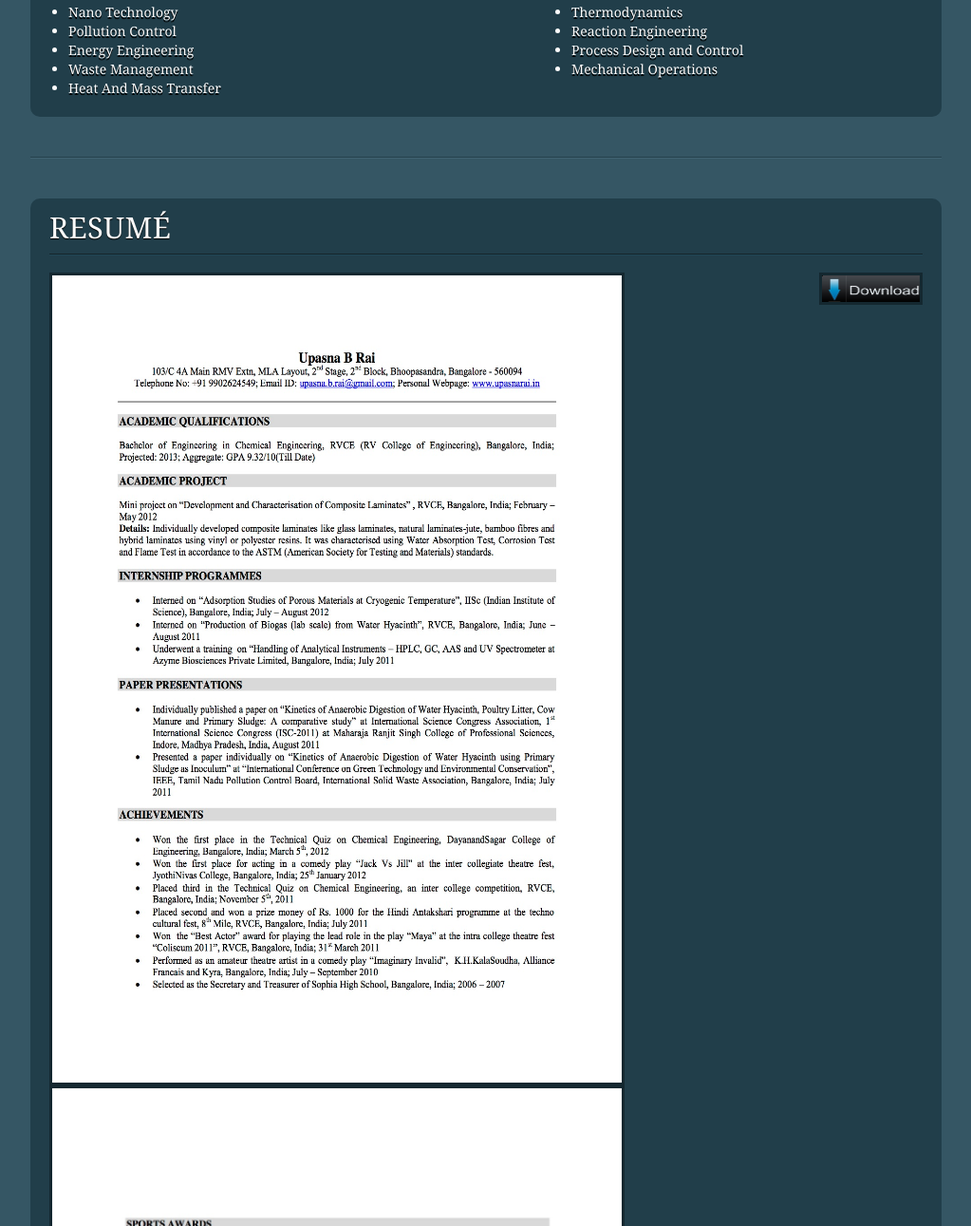
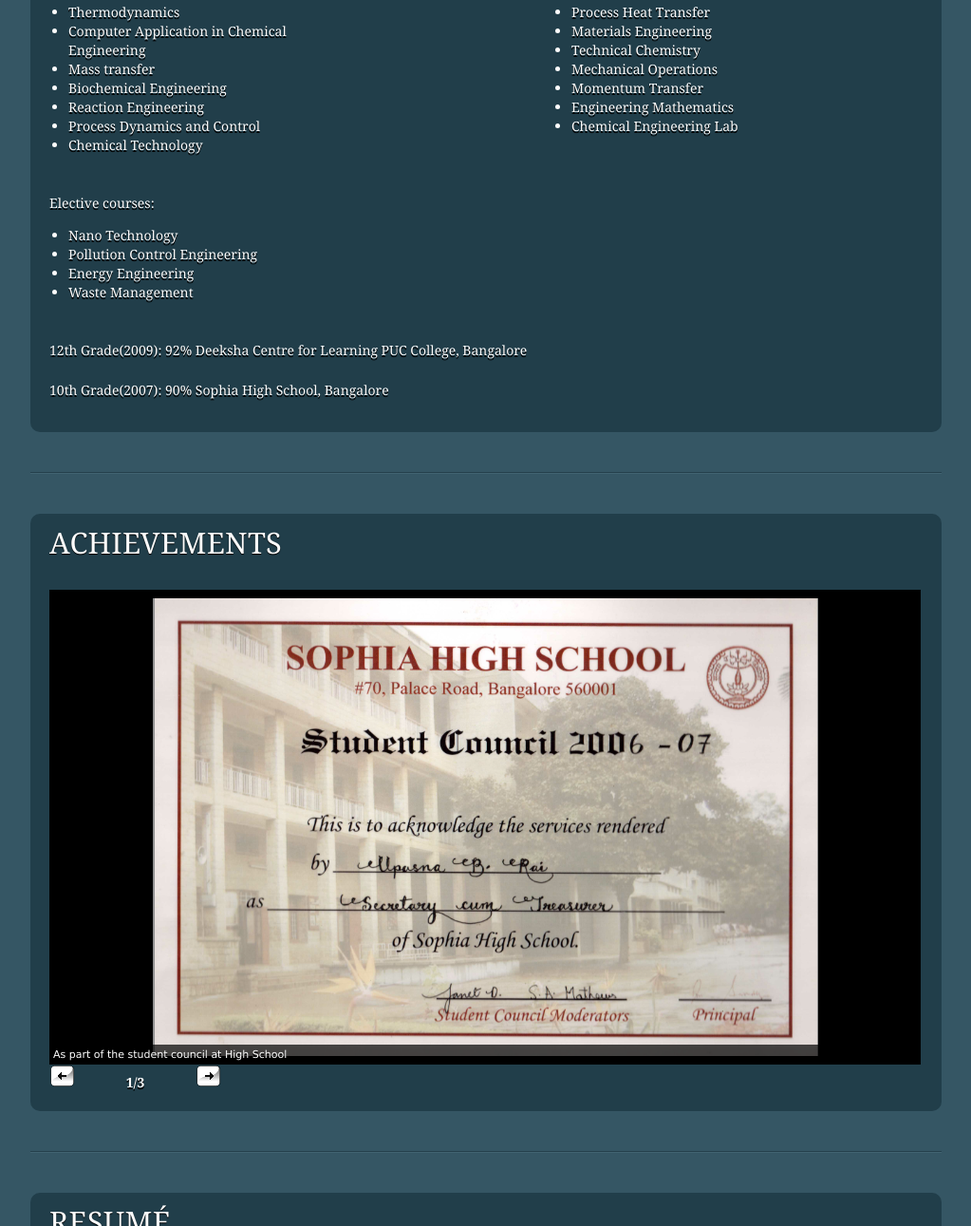
Before and after one commit to upasna/upasna.github.com, a plain HTML site: page index.html in a window 1280 px wide. Shown: the part 1509-2800 px from the top of the page at 95% size, without its empty margins (128-1151 px from the left). Drawn offline with nearby package versions, Linux system fonts and the light colour scheme.

Commit message:
Pictures Added

```diff
--- /dev/null
+++ b/fadeslideshow.js
@@ -0,0 +1,264 @@
+/* Ultimate Fade-in slideshow (v2.4)
+* Last updated: May 24th, 2010. This notice must stay intact for usage
+* Author: Dynamic Drive at http://www.dynamicdrive.com/
+* Visit http://www.dynamicdrive.com/ for full source code
+*/
+
+//Oct 6th, 09' (v2.1): Adds option to randomize display order of images, via new option displaymode.randomize
+//May 24th, 10' (v2.4): Adds new "peakaboo" option to "descreveal" setting. oninit and onslide event handlers added.
+
+var fadeSlideShow_descpanel={
+	controls: [['x.png',7,7], ['restore.png',10,11], ['loading.gif',54,55]], //full URL and dimensions of close, restore, and loading images
+	fontStyle: 'normal 11px Verdana', //font style for text descriptions
+	slidespeed: 200 //speed of description panel animation (in millisec)
+}
+
+//No need to edit beyond here...
+
+jQuery.noConflict()
+
+function fadeSlideShow(settingarg){
+	this.setting=settingarg
+	settingarg=null
+	var setting=this.setting
+	setting.fadeduration=setting.fadeduration? parseInt(setting.fadeduration) : 500
+	setting.curimage=(setting.persist)? fadeSlideShow.routines.getCookie("gallery-"+setting.wrapperid) : 0
+	setting.curimage=setting.curimage || 0 //account for curimage being null if cookie is empty
+	setting.currentstep=0 //keep track of # of slides slideshow has gone through (applicable in displaymode='auto' only)
+	setting.totalsteps=setting.imagearray.length*(setting.displaymode.cycles>0? setting.displaymode.cycles : Infinity) //Total steps limit (applicable in displaymode='auto' only w/ cycles>0)
+	setting.fglayer=0, setting.bglayer=1 //index of active and background layer (switches after each change of slide)
+	setting.oninit=setting.oninit || function(){}
+	setting.onslide=setting.onslide || function(){}
+	if (setting.displaymode.randomize) //randomly shuffle order of images?
+		setting.imagearray.sort(function() {return 0.5 - Math.random()})
+	var preloadimages=[] //preload images
+	setting.longestdesc="" //get longest description of all slides. If no desciptions defined, variable contains ""
+	for (var i=0; i<setting.imagearray.length; i++){ //preload images
+		preloadimages[i]=new Image()
+		preloadimages[i].src=setting.imagearray[i][0]
+		if (setting.imagearray[i][3] && setting.imagearray[i][3].length>setting.longestdesc.length)
+			setting.longestdesc=setting.imagearray[i][3]
+	}
+	var closebutt=fadeSlideShow_descpanel.controls[0] //add close button to "desc" panel if descreveal="always"
+	setting.closebutton=(setting.descreveal=="always")? '<img class="close" src="'+closebutt[0]+'" style="float:right;cursor:hand;cursor:pointer;width:'+closebutt[1]+'px;height:'+closebutt[2]+'px;margin-left:2px" title="Hide Description" />' : ''
+	var slideshow=this
+	jQuery(document).ready(function($){ //fire on DOM ready
+		var setting=slideshow.setting
+		var fullhtml=fadeSlideShow.routines.getFullHTML(setting.imagearray) //get full HTML of entire slideshow
+		setting.$wrapperdiv=$('#'+setting.wrapperid).css({position:'relative', visibility:'visible', background:'black', overflow:'hidden', width:setting.dimensions[0], height:setting.dimensions[1]}).empty() //main slideshow DIV
+		if (setting.$wrapperdiv.length==0){ //if no wrapper DIV found
+			alert("Error: DIV with ID \""+setting.wrapperid+"\" not found on page.")
+			return
+		}
+		setting.$gallerylayers=$('<div class="gallerylayer"></div><div class="gallerylayer"></div>') //two stacked DIVs to display the actual slide
+			.css({position:'absolute', left:0, top:0, width:'100%', height:'100%', background:'black'})
+			.appendTo(setting.$wrapperdiv)
+		var $loadingimg=$('<img src="'+fadeSlideShow_descpanel.controls[2][0]+'" style="position:absolute;width:'+fadeSlideShow_descpanel.controls[2][1]+';height:'+fadeSlideShow_descpanel.controls[2][2]+'" />')
+			.css({left:setting.dimensions[0]/2-fadeSlideShow_descpanel.controls[2][1]/2, top:setting.dimensions[1]/2-fadeSlideShow_descpanel.controls[2][2]}) //center loading gif
+			.appendTo(setting.$wrapperdiv)
+		var $curimage=setting.$gallerylayers.html(fullhtml).find('img').hide().eq(setting.curimage) //prefill both layers with entire slideshow content, hide all images, and return current image
+		if (setting.longestdesc!="" && setting.descreveal!="none"){ //if at least one slide contains a description (versus feature is enabled but no descriptions defined) and descreveal not explicitly disabled
+			fadeSlideShow.routines.adddescpanel($, setting)
+			if (setting.descreveal=="always"){ //position desc panel so it's visible to begin with
+				setting.$descpanel.css({top:setting.dimensions[1]-setting.panelheight})
+				setting.$descinner.click(function(e){ //asign click behavior to "close" icon
+					if (e.target.className=="close"){
+						slideshow.showhidedescpanel('hide')
+					}
+				})
+				setting.$restorebutton.click(function(e){ //asign click behavior to "restore" icon
+					slideshow.showhidedescpanel('show')
+					$(this).css({visibility:'hidden'})
+				})
+			}
+			else if (setting.descreveal=="ondemand"){ //display desc panel on demand (mouseover)
+				setting.$wrapperdiv.bind('mouseenter', function(){slideshow.showhidedescpanel('show')})
+				setting.$wrapperdiv.bind('mouseleave', function(){slideshow.showhidedescpanel('hide')})
+			}
+		}
+		setting.$wrapperdiv.bind('mouseenter', function(){setting.ismouseover=true}) //pause slideshow mouseover
+		setting.$wrapperdiv.bind('mouseleave', function(){setting.ismouseover=false})
+		if ($curimage.get(0).complete){ //accounf for IE not firing image.onload
+			$loadingimg.hide()
+			slideshow.paginateinit($)
+			slideshow.showslide(setting.curimage)
+		}
+		else{ //initialize slideshow when first image has fully loaded
+			$loadingimg.hide()
+			slideshow.paginateinit($)
+			$curimage.bind('load', function(){slideshow.showslide(setting.curimage)})
+		}
+		setting.oninit.call(slideshow) //trigger oninit() event
+		$(window).bind('unload', function(){ //clean up and persist
+			if (slideshow.setting.persist) //remember last shown image's index
+				fadeSlideShow.routines.setCookie("gallery-"+setting.wrapperid, setting.curimage)
+			jQuery.each(slideshow.setting, function(k){
+				if (slideshow.setting[k] instanceof Array){
+					for (var i=0; i<slideshow.setting[k].length; i++){
+						if (slideshow.setting[k][i].tagName=="DIV") //catches 2 gallerylayer divs, gallerystatus div
+							slideshow.setting[k][i].innerHTML=null
+						slideshow.setting[k][i]=null
+					}
+				}
+			})
+			slideshow=slideshow.setting=null
+		})
+	})
+}
+
+fadeSlideShow.prototype={
+
+	navigate:function(keyword){
+		var setting=this.setting
+		clearTimeout(setting.playtimer)
+		if (setting.displaymode.type=="auto"){ //in auto mode
+			setting.displaymode.type="manual" //switch to "manual" mode when nav buttons are clicked on
+			setting.displaymode.wraparound=true //set wraparound option to true
+		}
+		if (!isNaN(parseInt(keyword))){ //go to specific slide?
+			this.showslide(parseInt(keyword))
+		}
+		else if (/(prev)|(next)/i.test(keyword)){ //go back or forth inside slide?
+			this.showslide(keyword.toLowerCase())
+		}
+	},
+
+	showslide:function(keyword){
+		var slideshow=this
+		var setting=slideshow.setting
+		if (setting.displaymode.type=="auto" && setting.ismouseover && setting.currentstep<=setting.totalsteps){ //if slideshow in autoplay mode and mouse is over it, pause it
+			setting.playtimer=setTimeout(function(){slideshow.showslide('next')}, setting.displaymode.pause)
+			return
+		}
+		var totalimages=setting.imagearray.length
+		var imgindex=(keyword=="next")? (setting.curimage<totalimages-1? setting.curimage+1 : 0)
+			: (keyword=="prev")? (setting.curimage>0? setting.curimage-1 : totalimages-1)
+			: Math.min(keyword, totalimages-1)
+		var $slideimage=setting.$gallerylayers.eq(setting.bglayer).find('img').hide().eq(imgindex).show() //hide all images except current one
+		var imgdimensions=[$slideimage.width(), $slideimage.height()] //center align image
+		$slideimage.css({marginLeft: (imgdimensions[0]>0 && imgdimensions[0]<setting.dimensions[0])? setting.dimensions[0]/2-imgdimensions[0]/2 : 0})
+		$slideimage.css({marginTop: (imgdimensions[1]>0 && imgdimensions[1]<setting.dimensions[1])? setting.dimensions[1]/2-imgdimensions[1]/2 : 0})
+		if (setting.descreveal=="peekaboo" && setting.longestdesc!=""){ //if descreveal is set to "peekaboo", make sure description panel is hidden before next slide is shown
+			clearTimeout(setting.hidedesctimer) //clear hide desc panel timer
+			slideshow.showhidedescpanel('hide', 0) //and hide it immediately
+		}
+		setting.$gallerylayers.eq(setting.bglayer).css({zIndex:1000, opacity:0}) //background layer becomes foreground
+			.stop().css({opacity:0}).animate({opacity:1}, setting.fadeduration, function(){ //Callback function after fade animation is complete:
+				clearTimeout(setting.playtimer)
+				try{
+					setting.onslide.call(slideshow, setting.$gallerylayers.eq(setting.fglayer).get(0), setting.curimage)
+				}catch(e){
+					alert("Fade In Slideshow error: An error has occured somwhere in your code attached to the \"onslide\" event: "+e)
+				}
+				if (setting.descreveal=="peekaboo" && setting.longestdesc!=""){
+					slideshow.showhidedescpanel('show')
+					setting.hidedesctimer=setTimeout(function(){slideshow.showhidedescpanel('hide')}, setting.displaymode.pause-fadeSlideShow_descpanel.slidespeed)
+				}
+				setting.currentstep+=1
+				if (setting.displaymode.type=="auto"){
+					if (setting.currentstep<=setting.totalsteps || setting.displaymode.cycles==0)
+						setting.playtimer=setTimeout(function(){slideshow.showslide('next')}, setting.displaymode.pause)
+				}
+			}) //end callback function
+		setting.$gallerylayers.eq(setting.fglayer).css({zIndex:999}) //foreground layer becomes background
+		setting.fglayer=setting.bglayer
+		setting.bglayer=(setting.bglayer==0)? 1 : 0
+		setting.curimage=imgindex
+		if (setting.$descpanel){
+			setting.$descpanel.css({visibility:(setting.imagearray[imgindex][3])? 'visible' : 'hidden'})
+			if (setting.imagearray[imgindex][3]) //if this slide contains a description
+				setting.$descinner.empty().html(setting.closebutton + setting.imagearray[imgindex][3])
+		}
+		if (setting.displaymode.type=="manual" && !setting.displaymode.wraparound){
+			this.paginatecontrol()
+		}
+		if (setting.$status) //if status container defined
+			setting.$status.html(setting.curimage+1 + "/" + totalimages)
+	},
+
+	showhidedescpanel:function(state, animateduration){
+		var setting=this.setting
+		var endpoint=(state=="show")? setting.dimensions[1]-setting.panelheight : this.setting.dimensions[1]
+		setting.$descpanel.stop().animate({top:endpoint}, (typeof animateduration!="undefined"? animateduration : fadeSlideShow_descpanel.slidespeed), function(){
+			if (setting.descreveal=="always" && state=="hide")
+				setting.$restorebutton.css({visibility:'visible'}) //show restore button
+		})
+	},
+
+	paginateinit:function($){
+		var slideshow=this
+		var setting=this.setting
+		if (setting.togglerid){ //if toggler div defined
+			setting.$togglerdiv=$("#"+setting.togglerid)
+			setting.$prev=setting.$togglerdiv.find('.prev').data('action', 'prev')
+			setting.$next=setting.$togglerdiv.find('.next').data('action', 'next')
+			setting.$prev.add(setting.$next).click(function(e){ //assign click behavior to prev and next controls
+				var $target=$(this)
+				slideshow.navigate($target.data('action'))
+				e.preventDefault()
+			})
+			setting.$status=setting.$togglerdiv.find('.status')
+		}
+	},
+
+	paginatecontrol:function(){
+		var setting=this.setting
+			setting.$prev.css({opacity:(setting.curimage==0)? 0.4 : 1}).data('action', (setting.curimage==0)? 'none' : 'prev')
+			setting.$next.css({opacity:(setting.curimage==setting.imagearray.length-1)? 0.4 : 1}).data('action', (setting.curimage==setting.imagearray.length-1)? 'none' : 'next')
+			if (document.documentMode==8){ //in IE8 standards mode, apply opacity to inner image of link
+				setting.$prev.find('img:eq(0)').css({opacity:(setting.curimage==0)? 0.4 : 1})
+				setting.$next.find('img:eq(0)').css({opacity:(setting.curimage==setting.imagearray.length-1)? 0.4 : 1})
+			}
+	}
+
+
+}
+
+fadeSlideShow.routines={
+
+	getSlideHTML:function(imgelement){
+		var layerHTML=(imgelement[1])? '<a href="'+imgelement[1]+'" target="'+imgelement[2]+'">\n' : '' //hyperlink slide?
+		layerHTML+='<img src="'+imgelement[0]+'" style="border-width:0;" />\n'
+		layerHTML+=(imgelement[1])? '</a>\n' : ''
+		return layerHTML //return HTML for this layer
+	},
+
+	getFullHTML:function(imagearray){
+		var preloadhtml=''
+		for (var i=0; i<imagearray.length; i++)
+			preloadhtml+=this.getSlideHTML(imagearray[i])
+		return preloadhtml
+	},
+
+	adddescpanel:function($, setting){
+		setting.$descpanel=$('<div class="fadeslidedescdiv"></div>')
+			.css({position:'absolute', visibility:'hidden', width:'100%', left:0, top:setting.dimensions[1], font:fadeSlideShow_descpanel.fontStyle, zIndex:'1001'})
+			.appendTo(setting.$wrapperdiv)
+		$('<div class="descpanelbg"></div><div class="descpanelfg"></div>') //create inner nav panel DIVs
+			.css({position:'absolute', left:0, top:0, width:setting.$descpanel.width()-8, padding:'4px'})
+			.eq(0).css({background:'black', opacity:0.7}).end() //"descpanelbg" div
+			.eq(1).css({color:'white'}).html(setting.closebutton + setting.longestdesc).end() //"descpanelfg" div
+			.appendTo(setting.$descpanel)
+		setting.$descinner=setting.$descpanel.find('div.descpanelfg')
+		setting.panelheight=setting.$descinner.outerHeight()
+		setting.$descpanel.css({height:setting.panelheight}).find('div').css({height:'100%'})
+		if (setting.descreveal=="always"){ //create restore button
+			setting.$restorebutton=$('<img class="restore" title="Restore Description" src="' + fadeSlideShow_descpanel.controls[1][0] +'" style="position:absolute;visibility:hidden;right:0;bottom:0;z-index:1002;width:'+fadeSlideShow_descpanel.controls[1][1]+'px;height:'+fadeSlideShow_descpanel.controls[1][2]+'px;cursor:pointer;cursor:hand" />')
+				.appendTo(setting.$wrapperdiv)
+
+
+		}
+	},
+
+
+	getCookie:function(Name){
+		var re=new RegExp(Name+"=[^;]+", "i"); //construct RE to search for target name/value pair
+		if (document.cookie.match(re)) //if cookie found
+			return document.cookie.match(re)[0].split("=")[1] //return its value
+		return null
+	},
+
+	setCookie:function(name, value){
+		document.cookie = name+"=" + value + ";path=/"
+	}
+}
--- a/index.html
+++ b/index.html
@@ -32,6 +32,37 @@
 
 
         <![endif]-->
+        <script type="text/javascript" src="http://ajax.googleapis.com/ajax/libs/jquery/1.4.2/jquery.min.js"></script>
+
+        <script type="text/javascript" src="fadeslideshow.js">
+
+            /***********************************************
+             * Ultimate Fade In Slideshow v2.0- (c) Dynamic Drive DHTML code library (www.dynamicdrive.com)
+             * This notice MUST stay intact for legal use
+             * Visit Dynamic Drive at http://www.dynamicdrive.com/ for this script and 100s more
+             ***********************************************/
+
+            </script>
+
+        <script type="text/javascript">
+
+            var mygallery=new fadeSlideShow({
+                                            wrapperid: "fadeshow1", //ID of blank DIV on page to house Slideshow
+                                            dimensions: [918, 500], //width/height of gallery in pixels. Should reflect dimensions of largest image
+                                            imagearray: [
+                                                         ["images/Certificate_Sophia.png", "", "", "As part of the student council at High School"],
+                                                         ["images/Imaginary4.png","","","Part of the play Imaginary Invalid at Bangalore"],
+                                                         ["images/Basketball.png", "", "", "Basketball Winners 2012 at MIT, Manipal tournament; Basketball Champions 2011 at MSRIT tournament; Basketball Winners at PESIT Sports fest 2009"]//<--no trailing comma after very last image element!
+                                                         ],
+                                            displaymode: {type:'auto', pause:5000, cycles:0, wraparound:false},
+                                            persist: false, //remember last viewed slide and recall within same session?
+                                            fadeduration: 1000, //transition duration (milliseconds)
+                                            descreveal: "peekaboo",
+                                            togglerid: "slideshowtoggler"
+                                            })
+
+
+                       </script>
 
     </head>
 
@@ -50,7 +81,8 @@
                         <li><a href="#article1">About me</a></li>
                         <li><a href="#article2">Research</a></li>
                         <li><a href="#article3">Academics</a></li>
-                        <li><a href="#article4">Resumé</a></li>
+                        <li><a href="#article4">Achievements</a></li>
+                        <li><a href="#article5">Resumé</a></li>
 
                     </ul>
                 </div>
@@ -71,7 +103,7 @@
                     <div class="articleBody clear">
 
                     	<div class="figure"> <!-- The figure tag marks data (usually an image) that is part of the article -->
-	                    	<img src="images/pic.jpg" width="350" height="370" alt=""/>
+	                    	<img src="images/pic1.png" width="350" height="370" alt=""/>
                         </div>
 
                         <p>I'm a final year Undergraduate student of Chemical Engineering at RVCE, Bangalore. I have a strong inclination towards research in Renewable Energy and Environmental Engineering.<br/><br/> Academics aside, I love sports, especially basketball. I have been on the atheletics team in high school and basketball team in high school as well as at RVCE. <br/> I love acting too and have been a part of many plays and theatrical dramas. </p>
@@ -123,7 +155,7 @@
 
                         <p> CGPA(after 6 semesters): &nbsp;9.32<br/>2nd in my Chemical Engineering Class at RVCE. <br/><br/>
 
-                        Chemical Engineering Courses:<br/></p>
+                        Chemical Engineering courses:<br/></p>
                         <div id ="wrapper">
 
                             <!-- Create a single div to hold everything -->
@@ -131,21 +163,27 @@
 
                                     <div id="bulletwidth" class="leftbullet">
                                         <ul>
-                                            <li>Nano Technology</li>
-                                            <li>Pollution Control</li>
-                                            <li>Energy Engineering</li>
-                                            <li>Waste Management</li>
-                                            <li>Heat And Mass Transfer</li>
+                                            <li>Thermodynamics</li>
+                                            <li>Computer Application in Chemical Engineering</li>
+                                            <li>Mass transfer</li>
+                                            <li>Biochemical Engineering</li>
+                                            <li>Reaction Engineering</li>
+                                            <li>Process Dynamics and Control</li>
+                                            <li>Chemical Technology</li>
+
                                         </ul>
                                     </div>
 
 
                                     <div id="bulletwidth" class="rightbullet">
                                         <ul>
-                                            <li>Thermodynamics</li>
-                                            <li>Reaction Engineering</li>
-                                            <li>Process Design and Control</li>
+                                            <li>Process Heat Transfer</li>
+                                            <li>Materials Engineering</li>
+                                            <li>Technical Chemistry</li>
                                             <li>Mechanical Operations</li>
+                                            <li>Momentum Transfer</li>
+                                            <li>Engineering Mathematics</li>
+                                            <li>Chemical Engineering Lab</li>
 
                                         </ul>
                                     </div>
@@ -154,6 +192,31 @@
 
                                 <!-- close wrapper divi-->
                         </div>
+                        </br></br></br></br></br></br></br></br></br></br>
+                        <p>Elective courses:</p>
+                        <div id ="wrapper">
+
+                            <!-- Create a single div to hold everything -->
+                            <div id="bulletcontainer">
+
+                                <div id="bulletwidth" class="leftbullet">
+                                    <ul>
+                                        <li>Nano Technology</li>
+                                        <li>Pollution Control Engineering</li>
+                                        <li>Energy Engineering</li>
+                                        <li>Waste Management</li>
+                                    </ul>
+                                </div>
+
+                            </div>
+
+                            <!-- close wrapper divi-->
+                        </div>
+                        <br/><br/><br/><br/><br/><br/>
+                        <p>12th Grade(2009): 92% Deeksha Centre for Learning PUC College, Bangalore
+                        <br/><br/>
+                        10th Grade(2007): 90% Sophia High School, Bangalore
+                        </p>
 
                     </div>
                 </div>
@@ -164,6 +227,22 @@
                 <div class="line"></div>
 
                 <div class="article" id="article4">
+                    <h2>Achievements</h2>
+                    <br/><br/>
+                    <div id="fadeshow1"></div>
+                    <div id="slideshowtoggler">
+                        <a href="#" class="prev"><img src="images/left.png" style="border-width:0" /></a> <span class="status" style="margin:0 50px; font-weight:bold"></span> <a href="#" class="next"><img src="images/right.png" style="border-width:0" /></a>
+                    </div>
+
+                    </div>
+                </div>
+
+				<!-- Article 4 end -->
+                <!-- Article 5 start -->
+
+                <div class="line"></div>
+
+                <div class="article" id="article5">
                     <h2>Resumé</h2>
 
                     <div class="line"></div>
@@ -183,7 +262,7 @@
                     </div>
                 </div>
 
-				<!-- Article 4 end -->
+				<!-- Article 5 end -->
 
 
 
--- a/script.js
+++ b/script.js
@@ -8,5 +8,4 @@ $(document).ready(function(){
 		$.scrollTo( this.hash || 0, 1500);
 		e.preventDefault();
 	});
-
 });
--- a/styles.css
+++ b/styles.css
@@ -119,7 +119,7 @@ div.nav ul li a:visited{
 	color:#565656;
 	display:block;
 	float:left;
-	font-size:1.25em;
+	font-size:1.0em;
 	font-weight:bold;
 	margin:5px 2px;
 	padding:7px 10px 4px;
@@ -214,8 +214,7 @@ margin: 0 0 0 20px;
 .rightbullet {
 float:right;
 }
-/*Download button Styling*/
-
+/*Slide Show Styling*/
 
 
 /* Footer styling: */
```
Also changed, not shown: images/Basketball.png (added), images/Basketball1.png (added), images/Basketball2.png (added), images/Basketball3.png (added), images/Certificate_Paper.png (added), images/Certificate_Sophia.png (added), images/Certificate_training.png (added), images/Imaginary1.png (added), images/Imaginary2.png (added), images/Imaginary3.png (added), images/Imaginary4.png (added), images/left.png (added), images/pic1.png (added), images/right.png (added).
